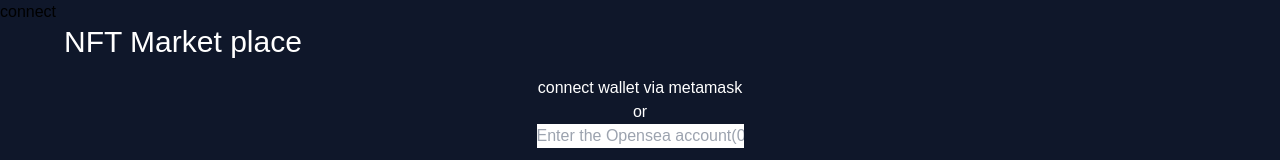
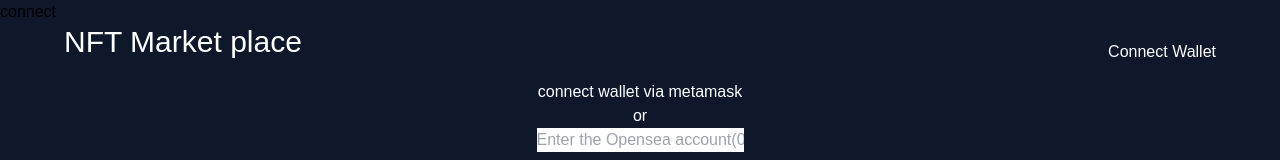
Before and after one commit to staticGuru/nft-marketplace, a React (Vite) app: page / in a window 1280 px wide. Shown: the top 160 px of the page. Built offline with nearby package versions, Linux system fonts and the light colour scheme.

Commit message:
add the wallet connections

```diff
--- a/src/App.jsx
+++ b/src/App.jsx
@@ -2,11 +2,10 @@ import { Fragment, useEffect, useState } from "react";
 import NFTCollections from "./components/NFTCollections/NFTCollections";
 // import {ethers} from 'ethers';
 import Header from "./components/Headers/header";
-// import { ChainId, ThirdwebProvider } from "@thirdweb-dev/react";
 
 function App() {
   const [walletAddress,setWalletAddress]=useState(undefined);
-  // const activeChainId = ChainId.Goerli;
+
 async function connect(){
 //   let signer = null;
 //   let provider;
@@ -24,11 +23,10 @@ useEffect(()=>{
 },[])
   return(
     <>
-    {/*<ThirdwebProvider network ={activeChainId}>*/}
+
     <button onClick={()=>connect()}>connect</button>
   <Header/>
  <NFTCollections walletAccount={walletAddress}/>
- {/*</ThirdwebProvider>*/}
 
     </>
   )
--- /dev/null
+++ b/src/components/ConnectWallet/ConnectWalletButton.jsx
@@ -0,0 +1,80 @@
+import React, { useEffect, useState } from "react";
+
+function ConnectWalletButton() {
+  const [walletAddress, setWalletAddress] = useState("");
+
+  useEffect(() => {
+    getCurrentWalletConnected();
+    addWalletListener();
+  }, [walletAddress]);
+  const connectWallet = async () => {
+    if (typeof window != "undefined" && typeof window.ethereum != "undefined") {
+      try {
+        /* MetaMask is installed */
+        const accounts = await window.ethereum.request({
+          method: "eth_requestAccounts",
+        });
+        setWalletAddress(accounts[0]);
+        console.log(accounts[0]);
+      } catch (err) {
+        console.error(err.message);
+      }
+    } else {
+      /* MetaMask is not installed */
+      console.log("Please install MetaMask");
+    }
+  };
+
+  const getCurrentWalletConnected = async () => {
+    if (typeof window != "undefined" && typeof window.ethereum != "undefined") {
+      try {
+        const accounts = await window.ethereum.request({
+          method: "eth_accounts",
+        });
+        if (accounts.length > 0) {
+          setWalletAddress(accounts[0]);
+          console.log(accounts[0]);
+        } else {
+          console.log("Connect to MetaMask using the Connect button");
+        }
+      } catch (err) {
+        console.error(err.message);
+      }
+    } else {
+      /* MetaMask is not installed */
+      console.log("Please install MetaMask");
+    }
+  };
+
+  const addWalletListener = async () => {
+    if (typeof window != "undefined" && typeof window.ethereum != "undefined") {
+      window.ethereum.on("accountsChanged", (accounts) => {
+        setWalletAddress(accounts[0]);
+        console.log(accounts[0]);
+      });
+    } else {
+      /* MetaMask is not installed */
+      setWalletAddress("");
+      console.log("Please install MetaMask");
+    }
+  };
+  return (
+    <div>
+      <button
+        className="button is-white connect-wallet"
+        onClick={connectWallet}
+      >
+        <span className="is-link has-text-weight-bold">
+          {walletAddress && walletAddress.length > 0
+            ? `Connected: ${walletAddress.substring(
+                0,
+                6
+              )}...${walletAddress.substring(38)}`
+            : "Connect Wallet"}
+        </span>
+      </button>
+    </div>
+  );
+}
+
+export default ConnectWalletButton;
--- a/src/components/Headers/Header.jsx
+++ b/src/components/Headers/Header.jsx
@@ -1,6 +1,7 @@
-import React from 'react'
+import React from "react";
 import { motion } from "framer-motion";
-import { childVariants, parentVariants } from '../../animations/hotProducts';
+import { childVariants, parentVariants } from "../../animations/hotProducts";
+import ConnectWalletButton from "../ConnectWallet/ConnectWalletButton";
 // import { ConnectWallet} from '@thirdweb-dev/react';
 function Header() {
   return (
@@ -23,12 +24,12 @@ function Header() {
             variants={childVariants}
             className="text-white max-w-lg text-center"
           >
-              {/*<ConnectWallet />*/}
+            <ConnectWalletButton />
           </motion.div>
         </motion.div>
       </div>
     </>
-  )
+  );
 }
 
-export default Header
+export default Header;
```
Lines whose indentation alone changed are shown as unchanged.
